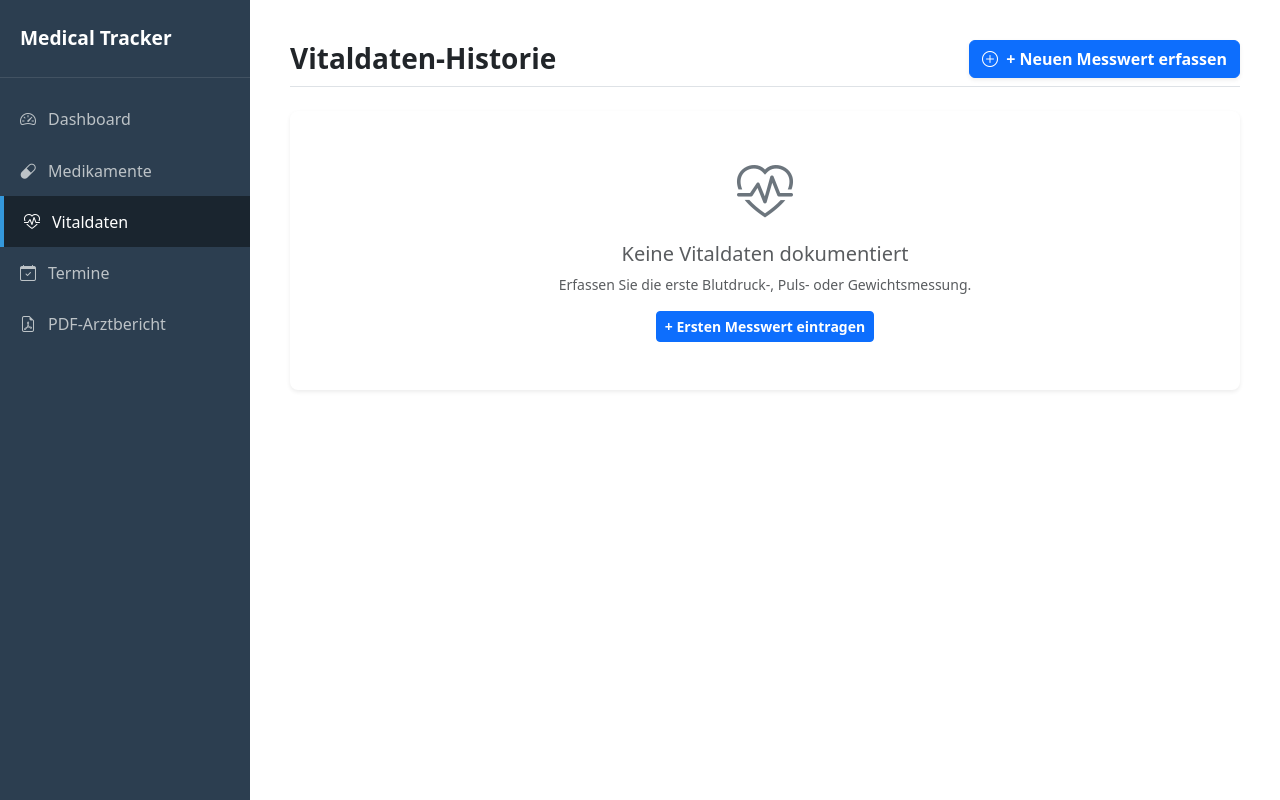
After one commit to SteffenOe/medicaltracker, a Flask app: page /vitaldaten/ in a window 1280 px wide. The commit adds this page. Run offline with Flask 3, Linux system fonts and the light colour scheme; parts of the project's set-up code (start-up, migrations or seed data) failed here and were passed over.

Commit message:
add vital data management

```diff
--- a/app/__init__.py
+++ b/app/__init__.py
@@ -12,11 +12,15 @@ def create_app(config_class=Config):
     app.config.from_object(config_class)
 
     db.init_app(app)
+
     from app.routes.main import main_bp
     from app.routes.medikamente import medikamente_bp
     from app.routes.patient import patient_bp
+    from app.routes.vitaldaten import vitaldaten_bp
+
     app.register_blueprint(main_bp)
     app.register_blueprint(medikamente_bp)
     app.register_blueprint(patient_bp)
+    app.register_blueprint(vitaldaten_bp)
 
     return app
--- a/app/forms/__init__.py
+++ b/app/forms/__init__.py
@@ -1,3 +1,4 @@
 from app.forms.medikament import MedikamentForm
+from app.forms.vitalwert import VitalwertForm
 
-__all__ = ['MedikamentForm']
+__all__ = ['MedikamentForm', 'VitalwertForm']
--- a/app/forms/medikament.py
+++ b/app/forms/medikament.py
@@ -24,12 +24,12 @@ class MedikamentForm(FlaskForm):
 
     bestand = IntegerField('Aktueller Bestand (Packungsinhalt)', validators=[
         DataRequired(message="Bitte erfassen Sie den Anfangsbestand."),
-        NumberRange(min=0, message="Der Bestand darf nicht negativ sein (GR-01).")
+        NumberRange(min=0, message="Der Bestand darf nicht negativ sein.")
     ], default=20)
 
     mindestbestand = IntegerField('Mindestbestand (Warnschwelle)', validators=[
         DataRequired(message="Bitte definieren Sie einen Mindestbestand."),
-        NumberRange(min=0, message="Der Mindestbestand darf nicht negativ sein (GR-01).")
+        NumberRange(min=0, message="Der Mindestbestand darf nicht negativ sein.")
     ], default=5)
 
     submit = SubmitField('Medikament speichern')
--- a/app/routes/__init__.py
+++ b/app/routes/__init__.py
@@ -1,5 +1,6 @@
 from app.routes.main import main_bp
 from app.routes.medikamente import medikamente_bp
 from app.routes.patient import patient_bp
+from app.routes.vitaldaten import vitaldaten_bp
 
-__all__ = ['main_bp', 'medikamente_bp', 'patient_bp']
+__all__ = ['main_bp', 'medikamente_bp', 'patient_bp', 'vitaldaten_bp']
--- /dev/null
+++ b/app/routes/vitaldaten.py
@@ -0,0 +1,82 @@
+from datetime import datetime
+from flask import Blueprint, render_template, redirect, url_for, flash
+from app import db
+from app.models import Patient, Vitalwert
+from app.forms import VitalwertForm
+
+vitaldaten_bp = Blueprint('vitaldaten', __name__, url_prefix='/vitaldaten')
+
+@vitaldaten_bp.route('/')
+def index():
+    """Rendert die chronologische Verlaufshistorie aller Vitalwerte."""
+    patient = Patient.query.first()
+    vitalwerte = []
+
+    if patient:
+        vitalwerte = Vitalwert.query.filter_by(patient_id=patient.id)\
+            .order_by(Vitalwert.zeitpunkt.desc()).all()
+
+    return render_template('vitaldaten/index.html', patient=patient, vitalwerte=vitalwerte)
+
+@vitaldaten_bp.route('/neu', methods=['GET', 'POST'])
+def neu():
+    """Erfasst neue Vitalwerte mit Schwellenwert- und Plausibilitätsprüfung."""
+    patient = Patient.query.first()
+    if not patient:
+        flash('Bitte legen Sie zuerst einen Patienten an.', 'danger')
+        return redirect(url_for('main.dashboard'))
+
+    form = VitalwertForm()
+    if form.validate_on_submit():
+        kat = form.kategorie.data
+        jetzt = datetime.now()
+
+        try:
+            if kat == 'Blutdruck':
+                v_sys = Vitalwert(
+                    patient_id=patient.id,
+                    zeitpunkt=jetzt,
+                    kategorie='Blutdruck_Systolisch',
+                    wert=form.systolisch.data,
+                    einheit='mmHg'
+                )
+                v_dia = Vitalwert(
+                    patient_id=patient.id,
+                    zeitpunkt=jetzt,
+                    kategorie='Blutdruck_Diastolisch',
+                    wert=form.diastolisch.data,
+                    einheit='mmHg'
+                )
+                db.session.add_all([v_sys, v_dia])
+                flash(f'Blutdruckmessung ({form.systolisch.data:.0f}/{form.diastolisch.data:.0f} mmHg) erfolgreich erfasst.', 'success')
+
+            elif kat == 'Puls':
+                v_puls = Vitalwert(
+                    patient_id=patient.id,
+                    zeitpunkt=jetzt,
+                    kategorie='Puls',
+                    wert=form.einzelwert.data,
+                    einheit='bpm'
+                )
+                db.session.add(v_puls)
+                flash(f'Pulsfrequenz ({form.einzelwert.data:.0f} bpm) erfolgreich dokumentiert.', 'success')
+
+            elif kat == 'Gewicht':
+                v_gew = Vitalwert(
+                    patient_id=patient.id,
+                    zeitpunkt=jetzt,
+                    kategorie='Gewicht',
+                    wert=form.einzelwert.data,
+                    einheit='kg'
+                )
+                db.session.add(v_gew)
+                flash(f'Körpergewicht ({form.einzelwert.data:.1f} kg) erfolgreich gespeichert.', 'success')
+
+            db.session.commit()
+            return redirect(url_for('vitaldaten.index'))
+
+        except Exception:
+            db.session.rollback()
+            flash('Fehler beim Speichern der Vitaldaten. Transaktion zurückgesetzt.', 'danger')
+
+    return render_template('vitaldaten/form.html', form=form)
--- a/app/templates/base.html
+++ b/app/templates/base.html
@@ -79,7 +79,10 @@
             </a>
           </li>
           <li class="nav-item">
-            <a class="nav-link" href="#">
+            <a
+              class="nav-link {% if request.blueprint == 'vitaldaten' %}active{% endif %}"
+              href="{{ url_for('vitaldaten.index') }}"
+            >
               <i class="bi bi-heart-pulse"></i> Vitaldaten
             </a>
           </li>
--- a/app/templates/dashboard.html
+++ b/app/templates/dashboard.html
@@ -13,7 +13,7 @@
             {% endif %}
         </div>
         <div class="d-flex gap-2">
-            <a href="#" class="btn btn-outline-primary fw-semibold shadow-sm">
+            <a href="{{ url_for('vitaldaten.neu') }}" class="btn btn-outline-primary fw-semibold shadow-sm">
                 <i class="bi bi-plus-circle me-1"></i> + Vitalwert
             </a>
             <a href="{{ url_for('medikamente.neu') }}" class="btn btn-primary fw-semibold shadow-sm">
--- a/app/templates/medikamente/form.html
+++ b/app/templates/medikamente/form.html
@@ -50,7 +50,7 @@
                                 {% for error in form.bestand.errors %}
                                     <div class="invalid-feedback">{{ error }}</div>
                                 {% endfor %}
-                                <small class="text-muted">Physikalischer Anfangsbestand in Stück (GR-01).</small>
+                                <small class="text-muted">Physikalischer Anfangsbestand in Stück.</small>
                             </div>
                             <div class="col-md-6">
                                 {{ form.mindestbestand.label(class="form-label fw-bold") }}
--- /dev/null
+++ b/app/templates/vitaldaten/index.html
@@ -0,0 +1,70 @@
+{% extends 'base.html' %}
+
+{% block title %}Vitaldaten-Historie - Medical Tracker{% endblock %}
+
+{% block content %}
+<div class="container-fluid p-0">
+    <div class="d-flex justify-content-between align-items-center mb-4 pb-2 border-bottom">
+        <div>
+            <h1 class="h3 fw-bold mb-0">Vitaldaten-Historie</h1>
+        </div>
+        <div class="d-flex gap-2">
+            <a href="{{ url_for('vitaldaten.neu') }}" class="btn btn-primary fw-semibold shadow-sm">
+                <i class="bi bi-plus-circle me-1"></i> + Neuen Messwert erfassen
+            </a>
+        </div>
+    </div>
+
+    <div class="card border-0 shadow-sm rounded-3">
+        <div class="card-body p-0">
+            {% if vitalwerte %}
+                <div class="table-responsive">
+                    <table class="table table-hover align-middle mb-0">
+                        <thead class="table-light">
+                            <tr>
+                                <th class="ps-4">Datum & Uhrzeit</th>
+                                <th>Kategorie</th>
+                                <th>Messwert</th>
+                                <th>Einheit</th>
+                            </tr>
+                        </thead>
+                        <tbody>
+                            {% for v in vitalwerte %}
+                            <tr>
+                                <td class="ps-4 fw-semibold text-dark">{{ v.zeitpunkt.strftime('%d.%m.%Y um %H:%M:%S Uhr') }}</td>
+                                <td>
+                                    {% if 'Blutdruck' in v.kategorie %}
+                                        <span class="badge bg-danger-subtle text-danger border border-danger-subtle">
+                                            <i class="bi bi-heart-pulse me-1"></i> {{ v.kategorie }}
+                                        </span>
+                                    {% elif v.kategorie == 'Puls' %}
+                                        <span class="badge bg-warning-subtle text-dark border border-warning-subtle">
+                                            <i class="bi bi-activity me-1"></i> Puls
+                                        </span>
+                                    {% else %}
+                                        <span class="badge bg-info-subtle text-dark border border-info-subtle">
+                                            <i class="bi bi-speedometer me-1"></i> Körpergewicht
+                                        </span>
+                                    {% endif %}
+                                </td>
+                                <td class="fs-5 fw-bold text-primary">{{ v.wert }}</td>
+                                <td class="text-muted">{{ v.einheit }}</td>
+                            </tr>
+                            {% endfor %}
+                        </tbody>
+                    </table>
+                </div>
+            {% else %}
+                <div class="p-5 text-center text-muted">
+                    <i class="bi bi-heart-pulse display-4 d-block mb-3 text-secondary"></i>
+                    <h5>Keine Vitaldaten dokumentiert</h5>
+                    <p class="small text-muted mb-3">Erfassen Sie die erste Blutdruck-, Puls- oder Gewichtsmessung.</p>
+                    <a href="{{ url_for('vitaldaten.neu') }}" class="btn btn-primary btn-sm fw-semibold">
+                        + Ersten Messwert eintragen
+                    </a>
+                </div>
+            {% endif %}
+        </div>
+    </div>
+</div>
+{% endblock %}
--- a/run.py
+++ b/run.py
@@ -1,6 +1,5 @@
 import os
 from app import create_app, db
-from app.models import Patient, Medikament, EinnahmeProtokoll, Vitalwert, Termin
 from config import BASE_DIR
 
 app = create_app()
```
Also changed, not shown: app/forms/vitalwert.py (added, +58 -0 lines), app/templates/patient/tagesansicht.html (+4 -17 lines), app/templates/vitaldaten/form.html (added, +97 -0 lines).
